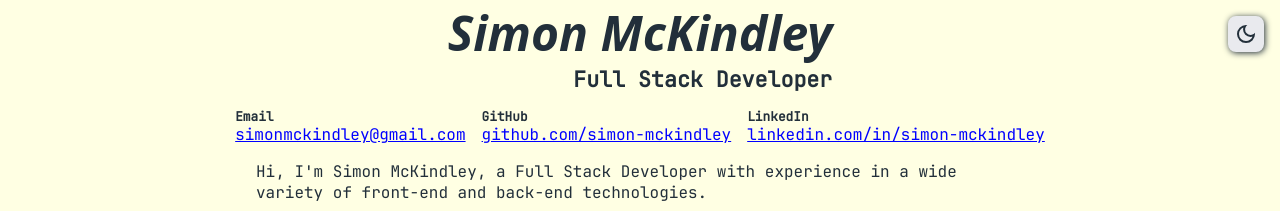
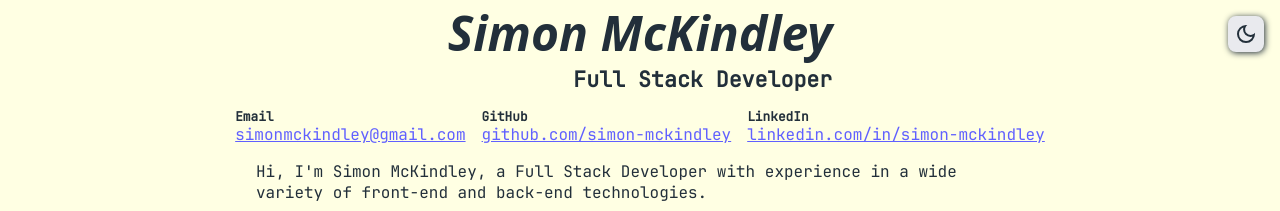
Before and after one commit to simon-mckindley/portfolio, a React (Vite) app: page / in a window 1280 px wide. Shown: the top 211 px of the page. Built offline with nearby package versions, Linux system fonts and the light colour scheme; no server answers.

Commit message:
updated colors

```diff
--- a/src/App.css
+++ b/src/App.css
@@ -23,15 +23,15 @@
   --card-bg-color: #e9eaee;
   --section-bg-color: rgba(34, 47, 58, 0.1);
   --card-shadow-color: #222f3a;
-  --highlight: #0000ff;
-  --highlight-light: #4444ff;
+  --highlight: #6060ff;
+  --highlight-light: #7272ff;
 }
 
 .dark {
   --bg-color: #222f3a;
   --text-color: #f0f0f0;
   --alt-text-color: #0f0f0f;
-  --card-bg-color: #9393fa;
+  --card-bg-color: #bbbbff;
   --section-bg-color: rgba(255, 255, 227, 0.1);
   --card-shadow-color: #0f0f0f;
 }
```
